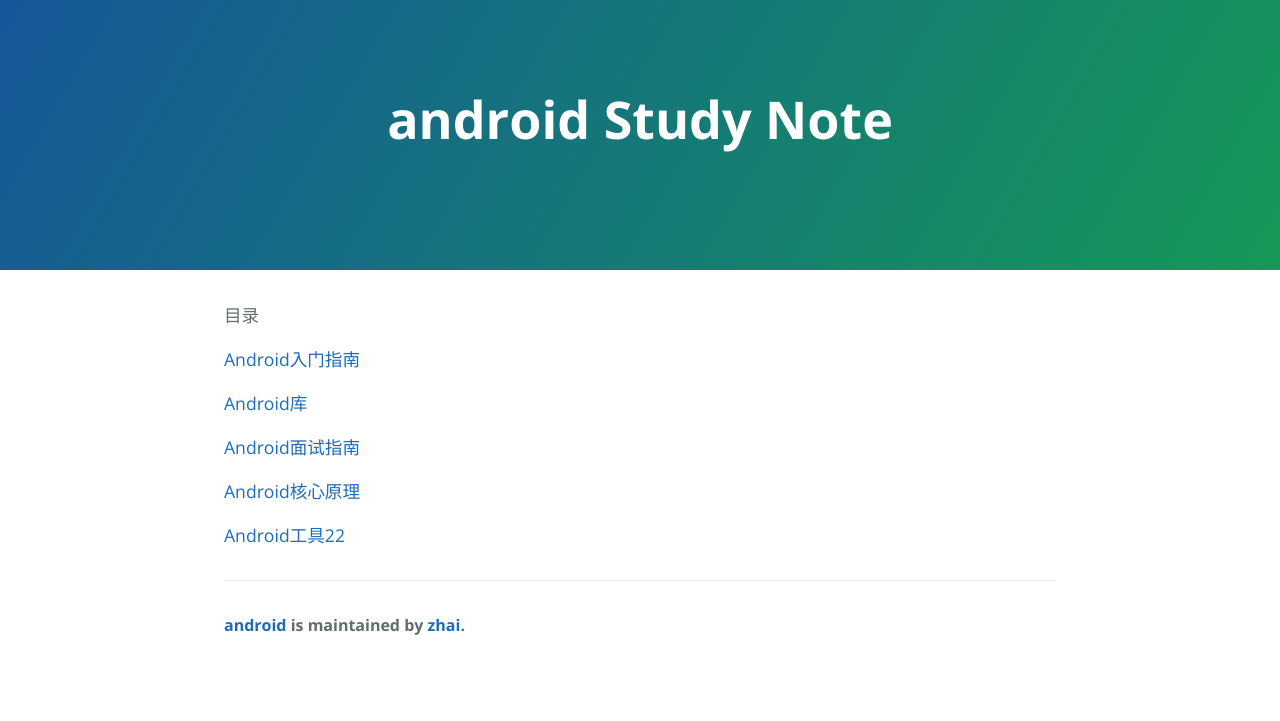
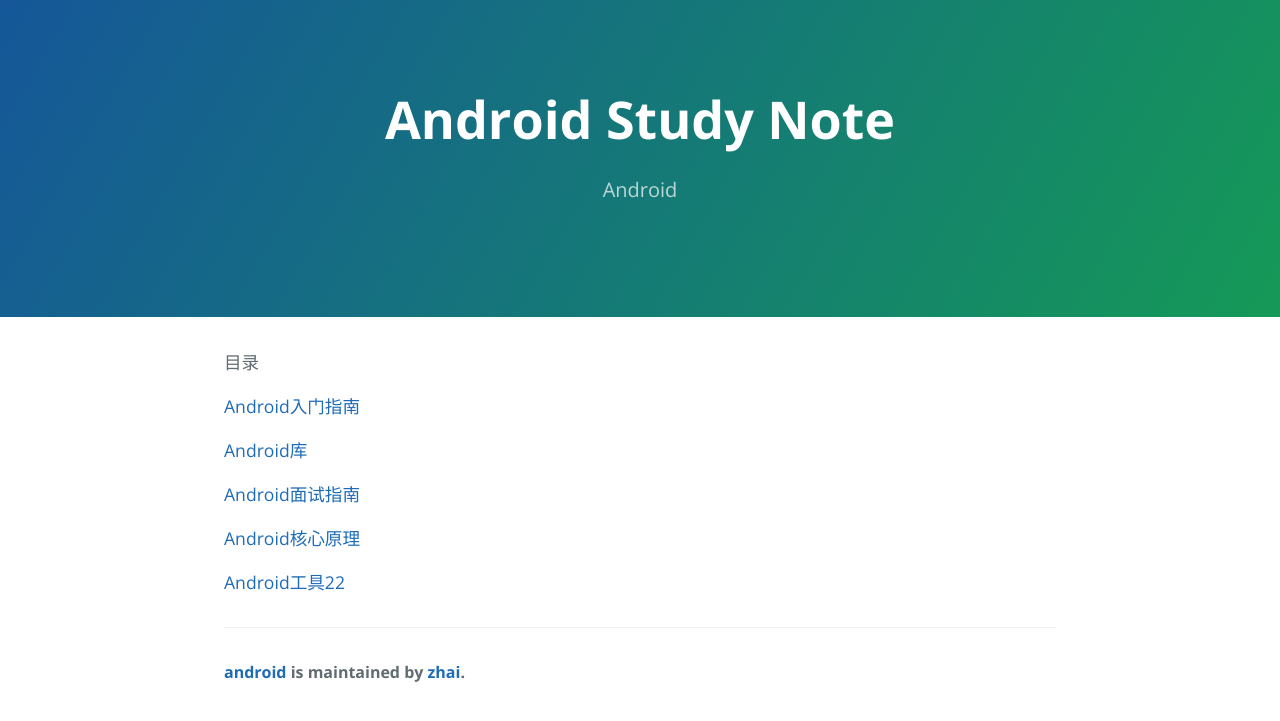
Before and after one commit to zhai/android, a Jekyll site: the page built from docs/index.md, in a window 1280 px wide. Shown: the top 721 px of the page. Built offline with Jekyll 4.4.1, drawn with Linux system fonts in a browser that asks for light colours.

```diff
--- a/docs/_layouts/index.html
+++ b/docs/_layouts/index.html
@@ -27,8 +27,8 @@
 <a id="skip-to-content" href="#content">Skip to the content.</a>
 
 <header class="page-header" role="banner">
-    <h1 class="project-name">{{ page.title   }}</h1>
-    <h2 class="project-tagline">{{ page.description   }}</h2>
+    <h1 class="project-name">{{ site.title | default: site.github.repository_name }}</h1>
+    <h2 class="project-tagline">{{ site.description | default: site.github.project_tagline }}</h2>
     <!--{% if site.github.is_project_page %}-->
     <!--<a href="{{ site.github.repository_url }}" class="btn">View on GitHub</a>-->
     <!--{% endif %}-->
```
Also changed, not shown: 1 other file.
